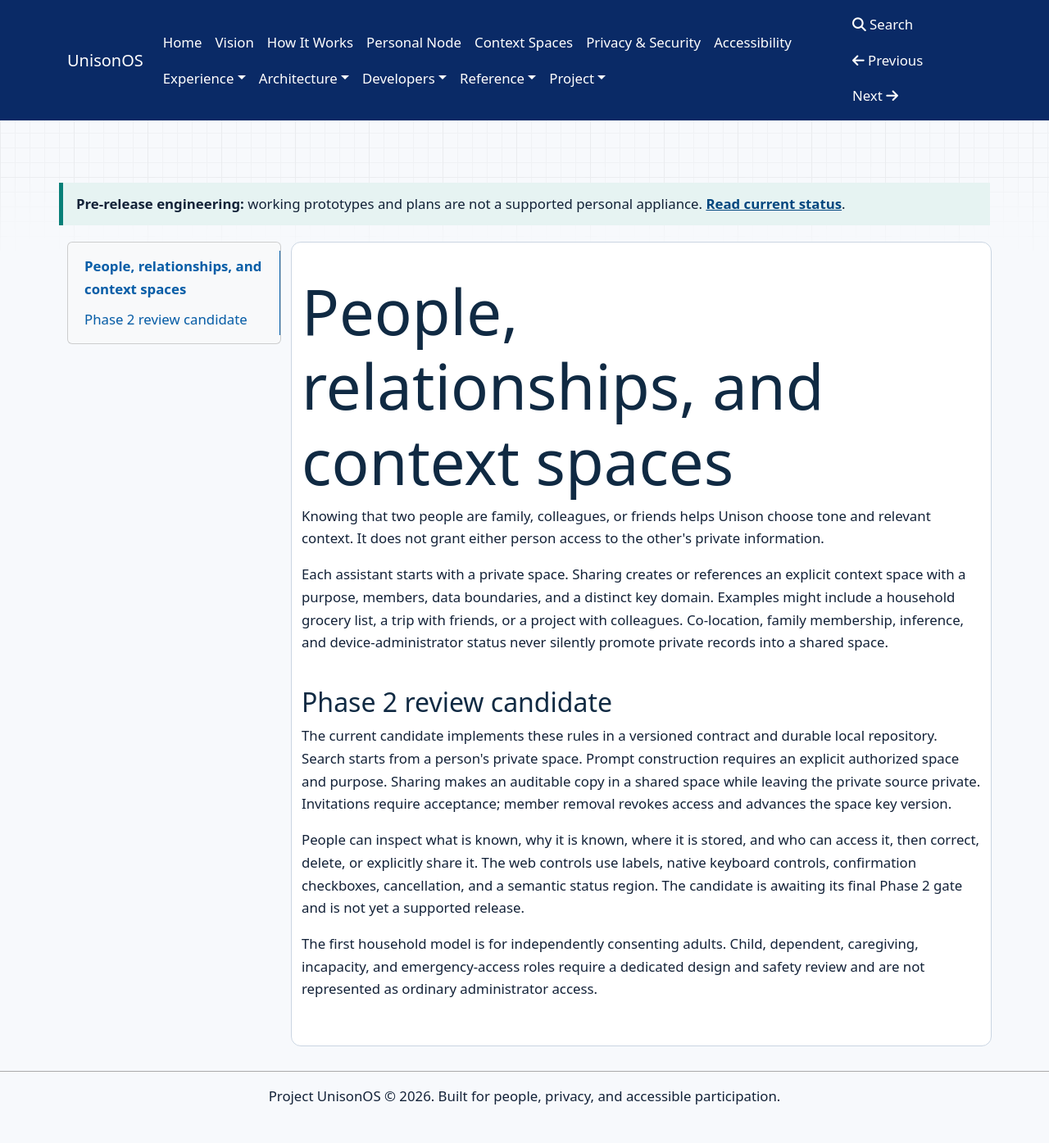
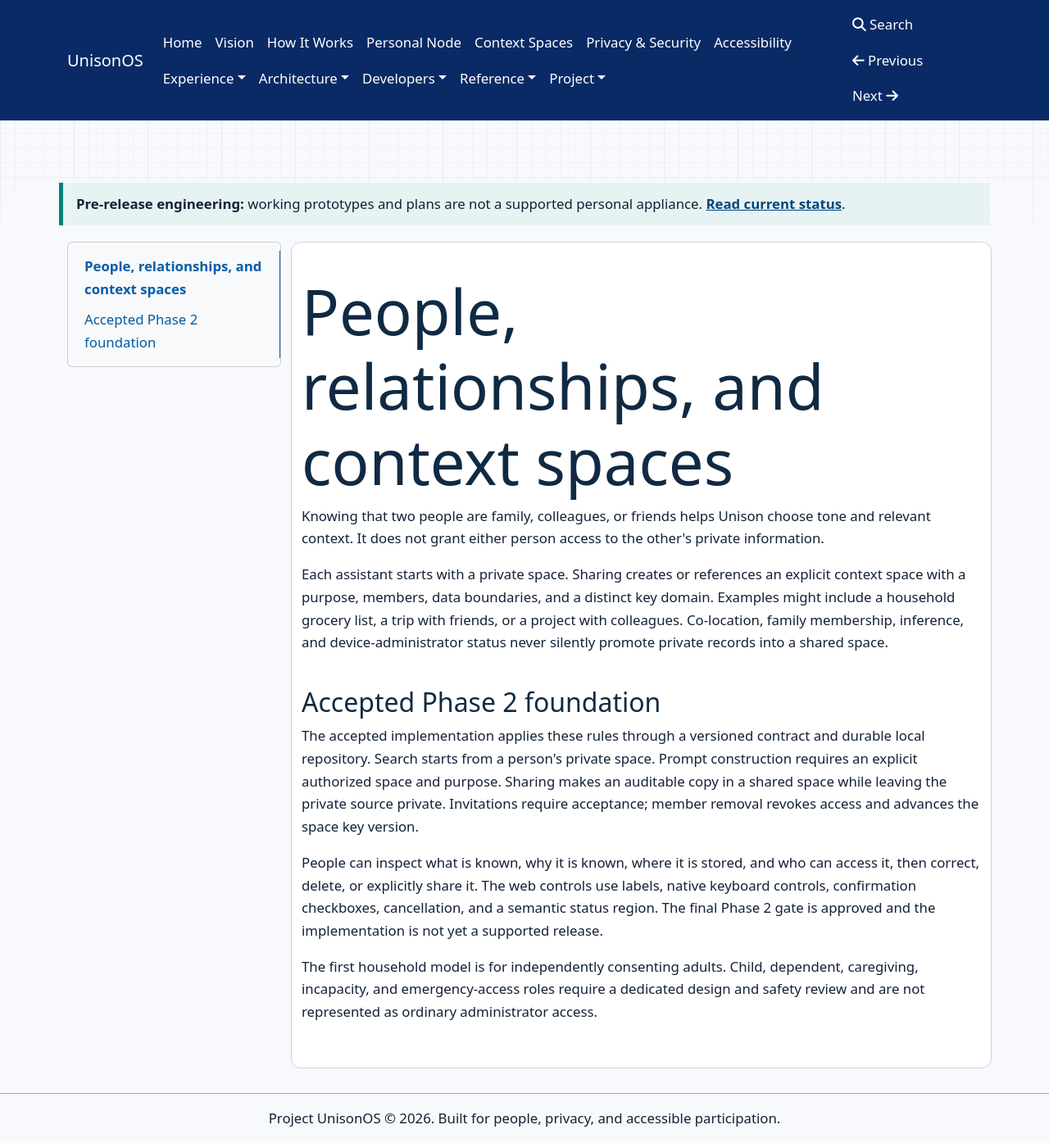
Before and after one commit to project-unisonOS/project-unisonos.github.io, an MkDocs documentation site: the page built from docs/household-context-spaces.md, in a window 1280 px wide and 1395 px high. Shown: the whole window at 82% size. Built offline with MkDocs 1.6.1, drawn with Linux system fonts in a browser that asks for light colours; nearby versions of some CDN libraries.

Commit message:
docs-phase2-gate-approved

```diff
--- a/docs/current-status.md
+++ b/docs/current-status.md
@@ -17,7 +17,7 @@ product release.
 - Signed principal context with protected-service audience, revocation, and
   caller-identity mismatch enforcement.
 - Accessible first-person enrollment and additional-adult invitation foundations.
-- A Phase 2 review candidate for private/shared context spaces, non-authorizing
+- An accepted Phase 2 implementation for private/shared context spaces, non-authorizing
   relationship context, governed memory, personal charters, goals, commitments,
   explicit record sharing, correction, deletion, retention, and export.
 - Two-person canary tests across memory, summary, index, search, prompt, and export,
@@ -30,8 +30,8 @@ product release.
 - Provider-blind encrypted backup and replacement-device restore.
 - A supported Ubuntu 24.04 x86_64 appliance installer and update channel.
 
-The Phase 2 candidate builds governed relationship context spaces on the completed
-Phase 1 identity boundary, but it is not accepted or released yet. It does not
+The accepted Phase 2 implementation builds governed relationship context spaces on the completed
+Phase 1 identity boundary, but it is not a supported product release yet. It does not
 deliver Phase 3 disclosure/capability policy, remote-channel identity assurance,
 provider-blind backup, or a supported downloadable appliance. Public pages use **implemented**,
 **experimental**, **planned**, and **long-term vision** to distinguish evidence
--- a/docs/household-context-spaces.md
+++ b/docs/household-context-spaces.md
@@ -11,9 +11,9 @@ or a project with colleagues. Co-location, family membership, inference, and
 device-administrator status never silently promote private records into a shared
 space.
 
-## Phase 2 review candidate
+## Accepted Phase 2 foundation
 
-The current candidate implements these rules in a versioned contract and durable
+The accepted implementation applies these rules through a versioned contract and durable
 local repository. Search starts from a person's private space. Prompt construction
 requires an explicit authorized space and purpose. Sharing makes an auditable copy
 in a shared space while leaving the private source private. Invitations require
@@ -22,7 +22,7 @@ acceptance; member removal revokes access and advances the space key version.
 People can inspect what is known, why it is known, where it is stored, and who can
 access it, then correct, delete, or explicitly share it. The web controls use
 labels, native keyboard controls, confirmation checkboxes, cancellation, and a
-semantic status region. The candidate is awaiting its final Phase 2 gate and is
+semantic status region. The final Phase 2 gate is approved and the implementation is
 not yet a supported release.
 
 The first household model is for independently consenting adults. Child,
--- a/docs/privacy-security.md
+++ b/docs/privacy-security.md
@@ -16,7 +16,7 @@ ceremonies, and provider partnerships remain subject to security review.
 
 ## Honest limits
 
-Unison is not production-ready. The Phase 2 candidate tests governed private/shared
+Unison is not production-ready. The accepted Phase 2 implementation tests governed private/shared
 context isolation locally, but it does not yet provide the complete appliance,
 encrypted-backup, signed-update, or recovery guarantees described here. When a
 person enables a remote model or communication channel,
```
